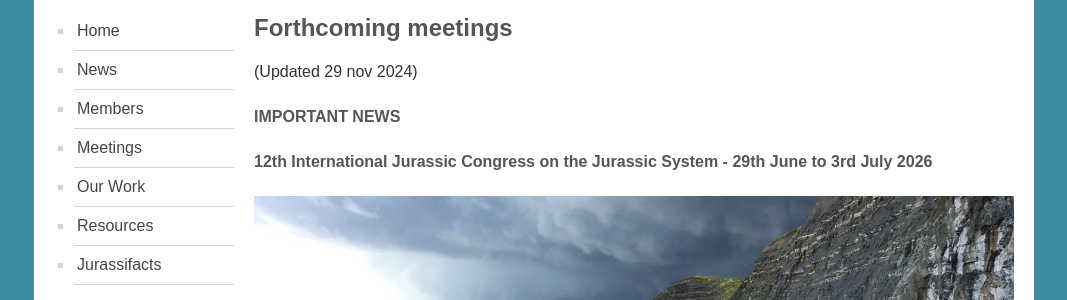
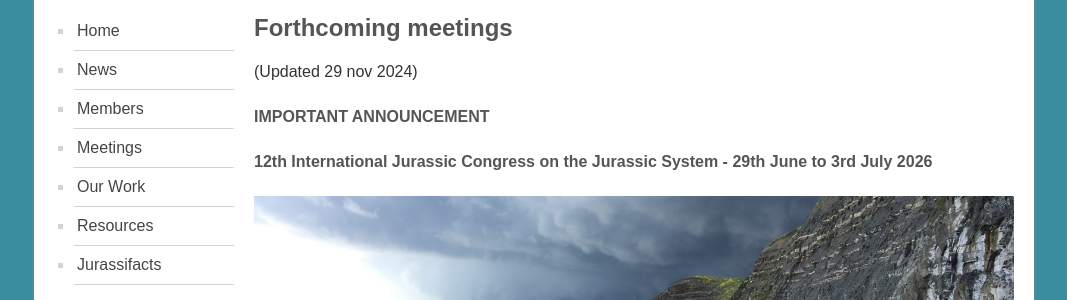
Before and after one commit to i-c-stratigraphy/subcommission-jurassic, a Jekyll site: the page built from pages/meetings.md, in a window 1280 px wide. Shown: the part 401-701 px from the top of the page, without its empty margins (106-1173 px from the left). Built offline with Jekyll 4.4.1, drawn with Linux system fonts in a browser that asks for light colours.

Commit message:
Update meetings.md

```diff
--- a/pages/meetings.md
+++ b/pages/meetings.md
@@ -6,7 +6,7 @@ permalink: /meetings
 ## Forthcoming meetings
 (Updated 29 nov 2024)
 
-#### IMPORTANT NEWS
+#### IMPORTANT ANNOUNCEMENT
 #### 12th International Jurassic Congress on the Jurassic System - 29th June to 3rd July 2026
 <img src="images/12th_congress_Lyme_regis.jpg" style="width:100%;" alt="Lower Jurassic rocks at Lyme Regis" />
 <p style="font-size:small;">Hettangian to Sinemurian aged strata at Lyme Regis, Dorset, UK. This famous site that forms part of the Dorset World Heritage Site will be visited during the mid congress field trip. Please note we have ordered sunshine for the fieldtrip!</p>
```
